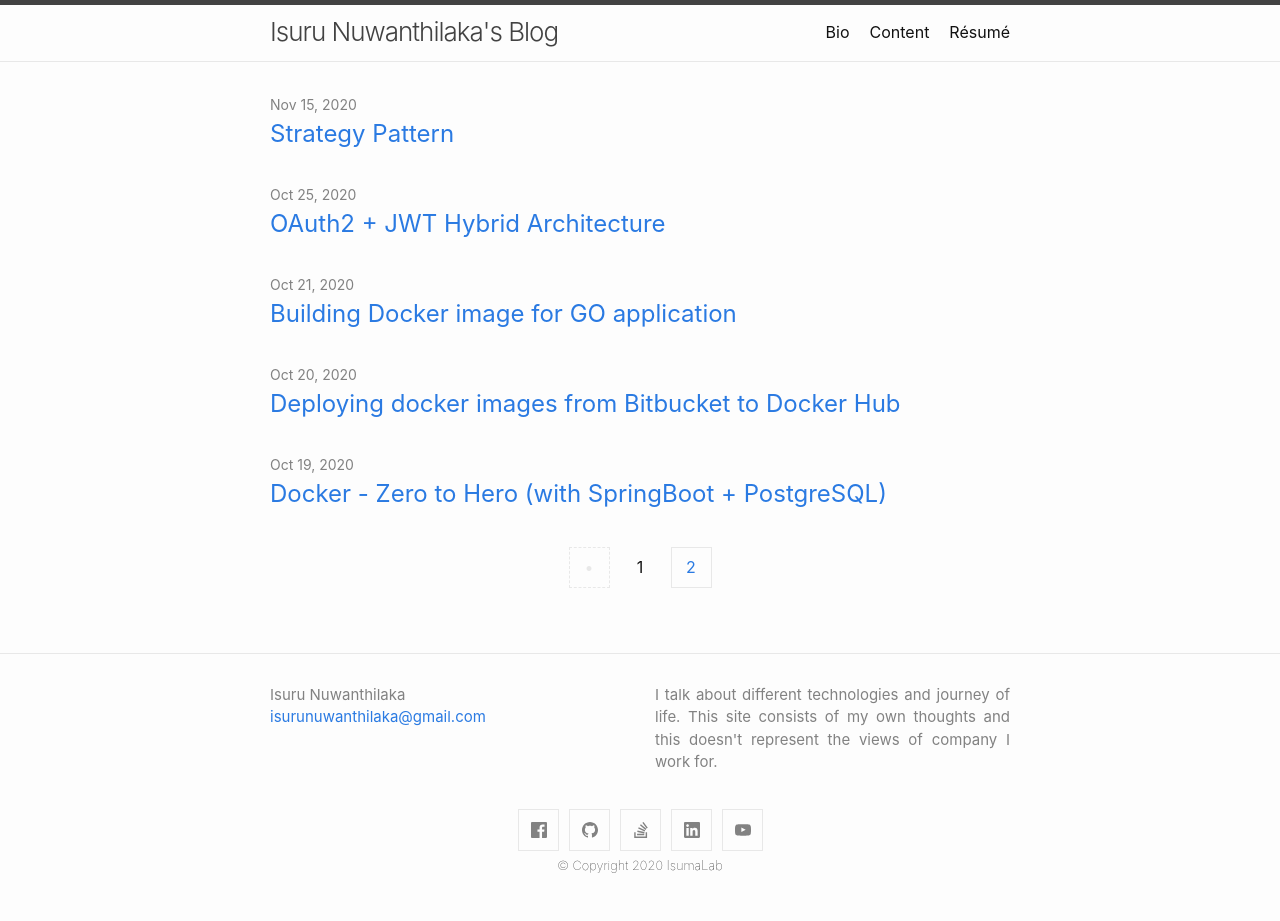
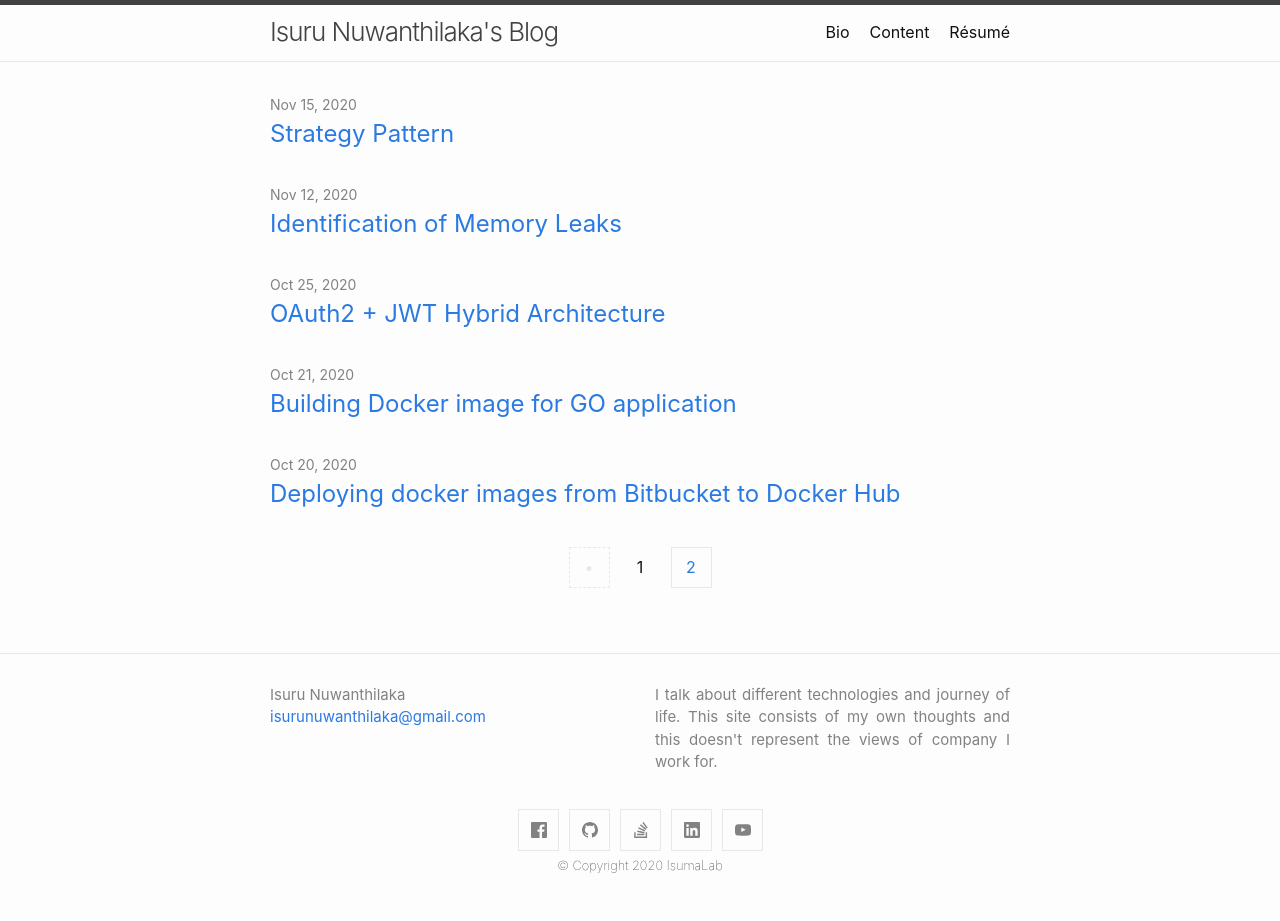
Before and after one commit to isurunuwanthilaka/isurunuwanthilaka.github.io, a Jekyll site: the page built from index.html, in a window 1280 px wide. Built offline with Jekyll 4.4.1, drawn with Linux system fonts in a browser that asks for light colours; the list of posts is cut into pages by our own code.

Commit message:
add mem leak article

```diff
--- a/content.md
+++ b/content.md
@@ -24,6 +24,8 @@ permalink: /content
 <details>
   <summary>Miscellaneous</summary>
   <ol>
+  <li><a href="https://isurunuwanthilaka.github.io/engineering/2020/11/12/diagnosing-memory-leaks">
+  Identification of Memory Leaks</a></li>
   <li><a href="https://isurunuwanthilaka.github.io/engineering/2020/10/25/oauth2-jwt-hybrid-architecture">
   OAuth2 + JWT Hybrid Architecture</a></li>
   <li><a href="https://isurunuwanthilaka.github.io/engineering/2020/06/24/compiler-scratch">
```
Also changed, not shown: _posts/2020-11-12-diagnosing-memory-leaks.md (added, +19 -0 lines), assets/img/memory-leaks.jpeg (added).
